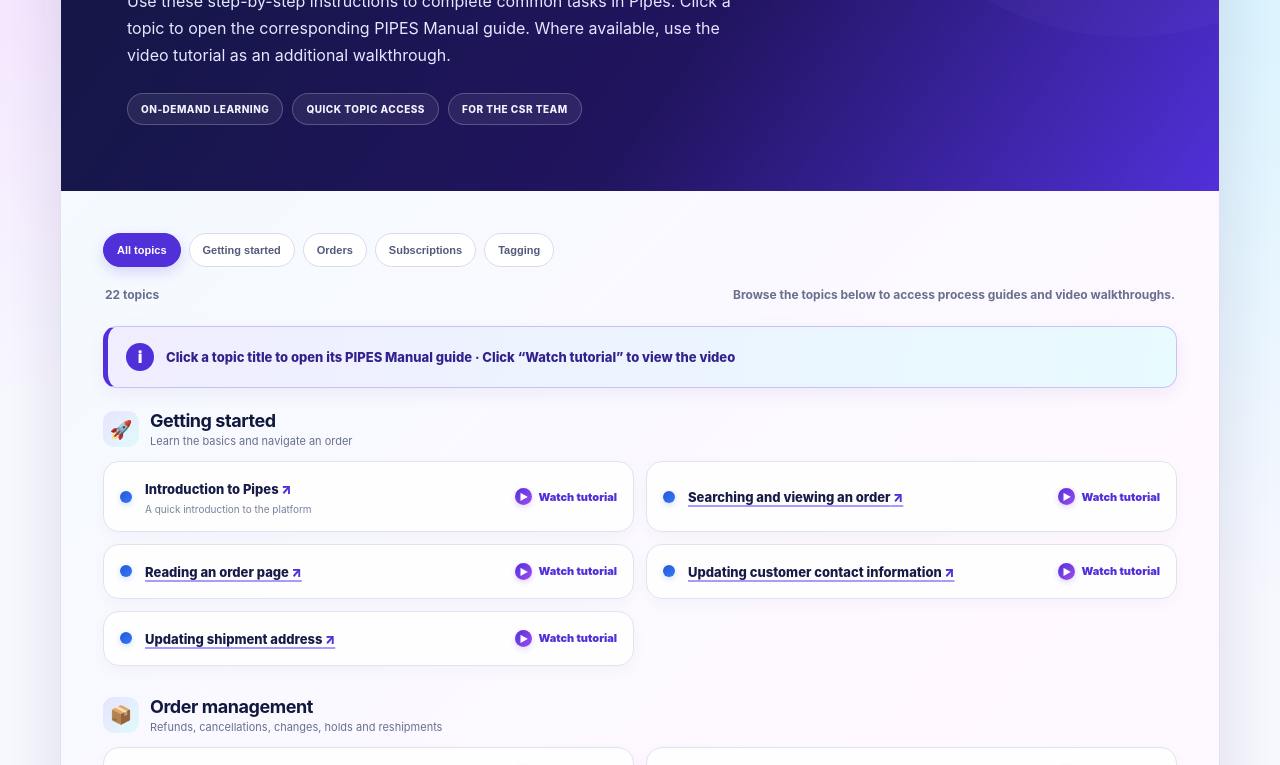
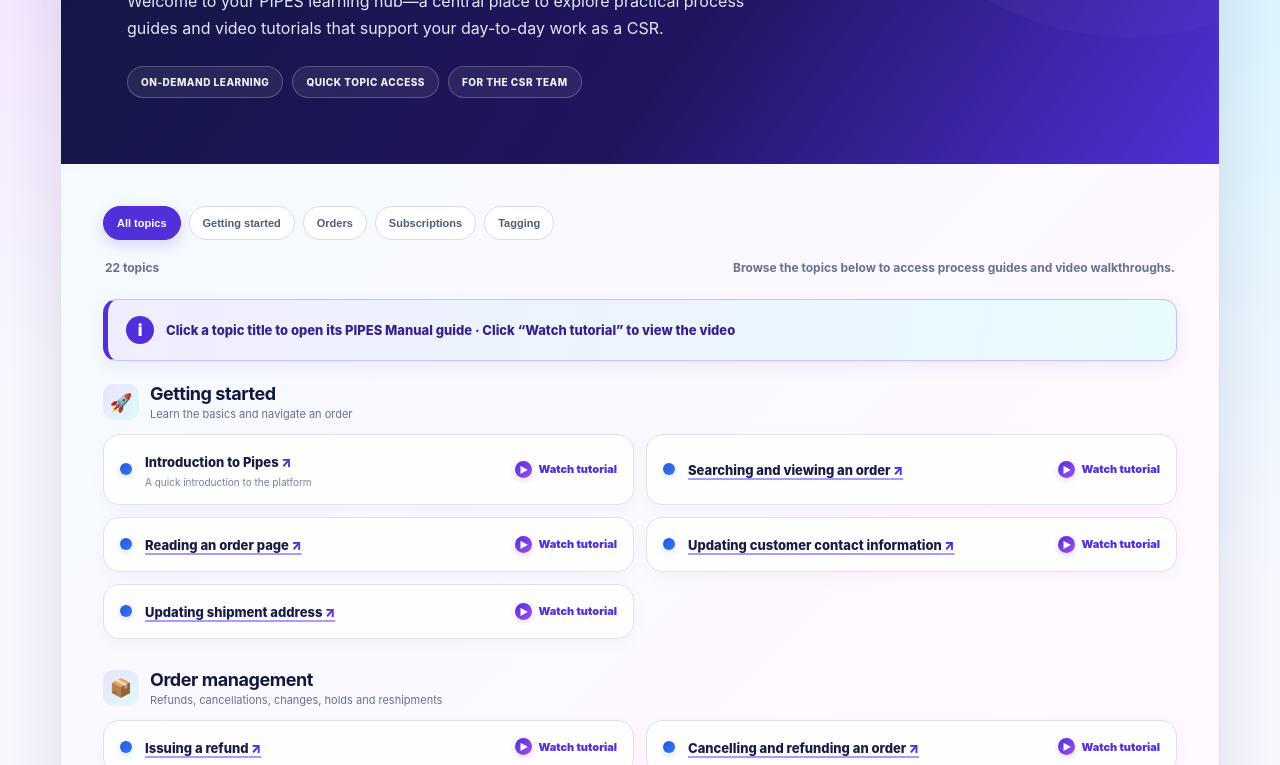
Before and after one commit to kohleen26/pipes-video-tutorial, a plain HTML site: page index.html in a window 1280 px wide. Shown: the part 335-1100 px from the top of the page. Drawn offline with Linux system fonts and the light colour scheme.

Commit message:
Revise PIPES page introduction banner

```diff
--- a/index.html
+++ b/index.html
@@ -61,7 +61,7 @@ h1 span{color:var(--cyan)}
 <header class="hero">
 <div class="eyebrow">Customer Service · Video Learning Hub</div>
 <h1>PIPES <span>PROCESS</span><br>INSTRUCTIONS</h1>
-<p>Use these step-by-step instructions to complete common tasks in Pipes. Click a topic to open the corresponding PIPES Manual guide. Where available, use the video tutorial as an additional walkthrough.</p>
+<p>Welcome to your PIPES learning hub—a central place to explore practical process guides and video tutorials that support your day-to-day work as a CSR.</p>
 <div class="hero-meta"><span>ON-DEMAND LEARNING</span><span>QUICK TOPIC ACCESS</span><span>FOR THE CSR TEAM</span></div>
 </header>
 <section class="content">
```
